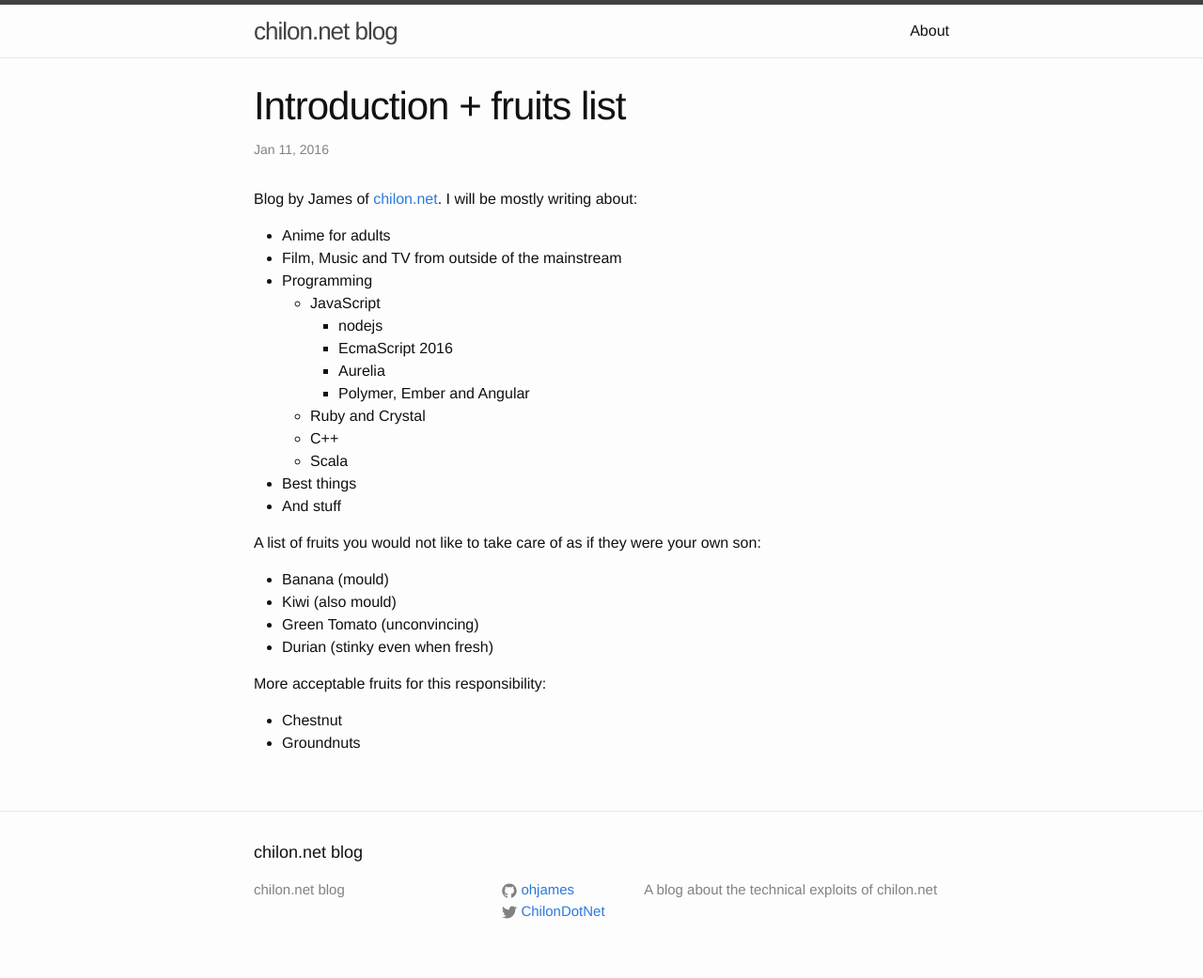
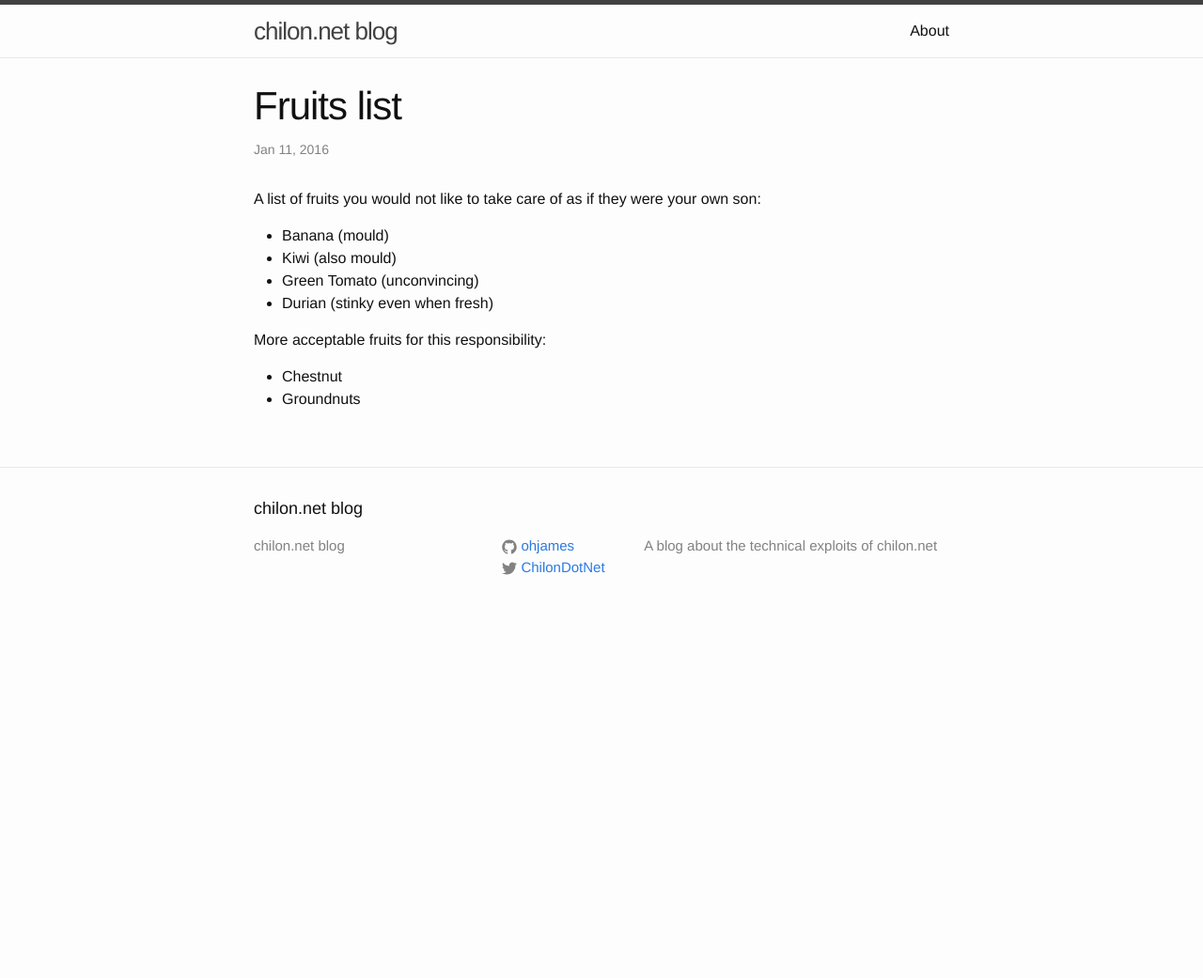
Before and after one commit to insidewhy/ohjames.github.io, a Jekyll site: the page built from _posts/2016-01-11-hello.md, in a window 1280 px wide. Shown: the whole page at 94% size. Built offline with Jekyll 4.4.1, drawn with Linux system fonts in a browser that asks for light colours; after the commit the page ends 900 px from its top, so only the background shows below that.

Commit message:
focus on tech

```diff
--- a/_posts/2016-01-11-hello.md
+++ b/_posts/2016-01-11-hello.md
@@ -1,25 +1,9 @@
 ---
 layout: post
-title:  Introduction + fruits list
+title:  Fruits list
 date:   2016-01-11 23:00:00
 categories: hello list
 ---
-
-Blog by James of [chilon.net](http://chilon.net). I will be mostly writing about:
-
- * Anime for adults
- * Film, Music and TV from outside of the mainstream
- * Programming
-   * JavaScript
-     * nodejs
-     * EcmaScript 2016
-     * Aurelia
-     * Polymer, Ember and Angular
-   * Ruby and Crystal
-   * C++
-   * Scala
- * Best things
- * And stuff
 
 A list of fruits you would not like to take care of as if they were your own son:
 
```
Also changed, not shown: _posts/2016-11-01-shingles.md (deleted, +0 -36 lines).
